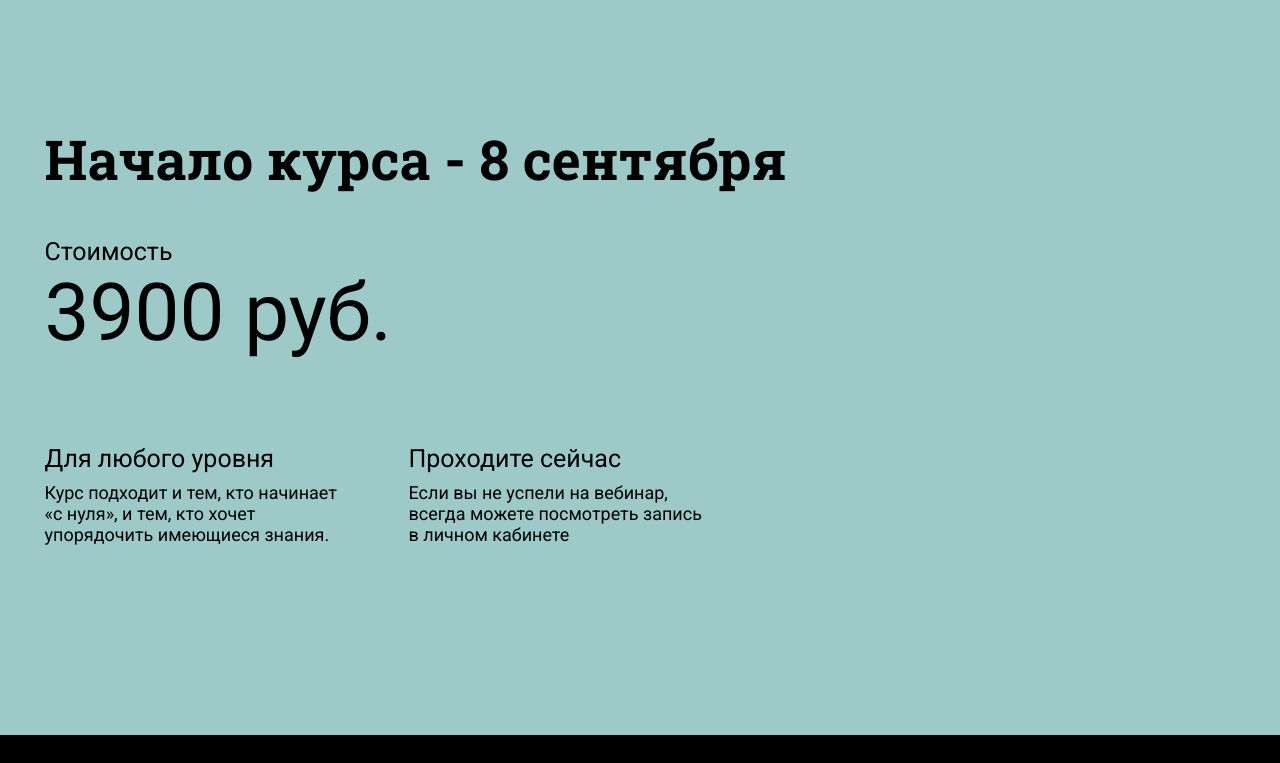
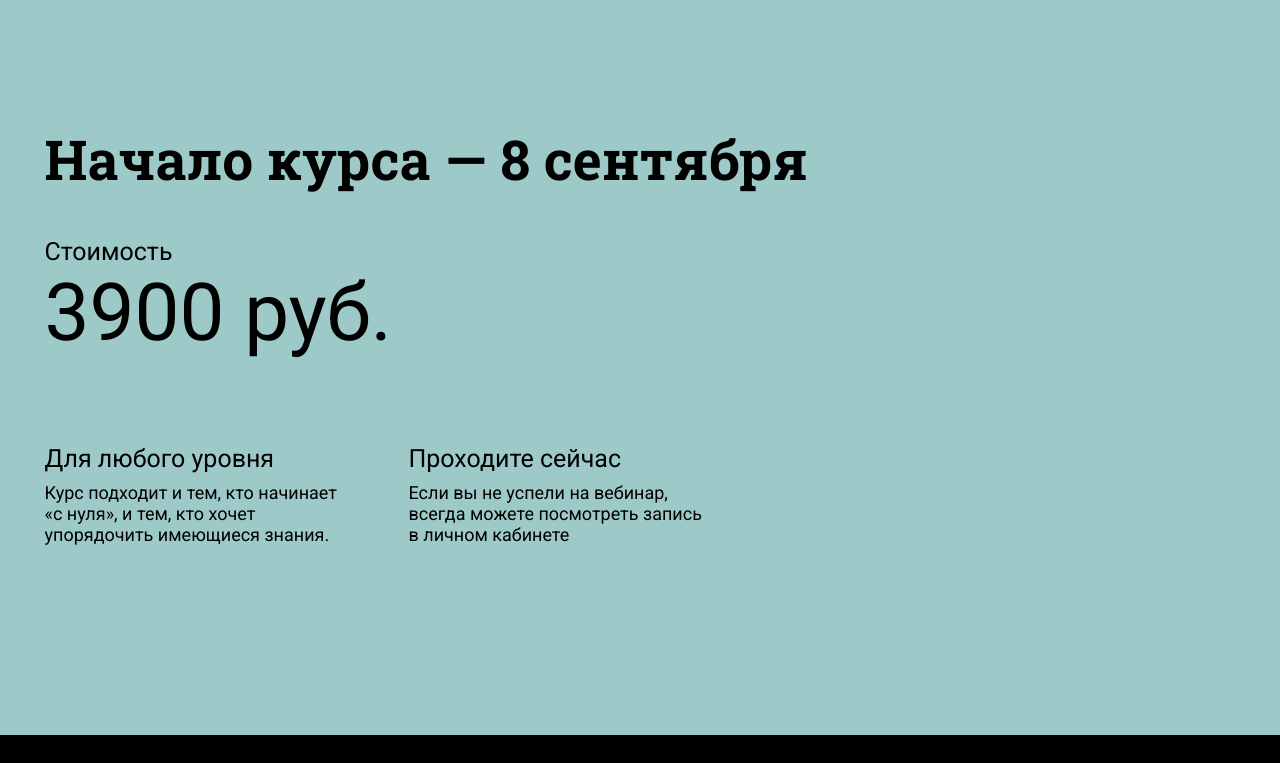
Before and after one commit to NataMa29/Module-1-final-project, a plain HTML site: page index.html in a window 1280 px wide. Shown: the part 4640-5403 px from the top of the page. Drawn offline with Linux system fonts and the light colour scheme.

Commit message:
start-date-modified

```diff
--- a/index.html
+++ b/index.html
@@ -180,7 +180,7 @@
       </section>
       <section class="start-date">
         <div class="wrapper-start-date">
-          <h2>Начало курса - 8 сентября</h2>
+          <h2>Начало курса — 8 сентября</h2>
           <p class="price-line">Стоимость</p>
           <p class="price">3900 руб.</p>
           <div class="info-boxes">
```
